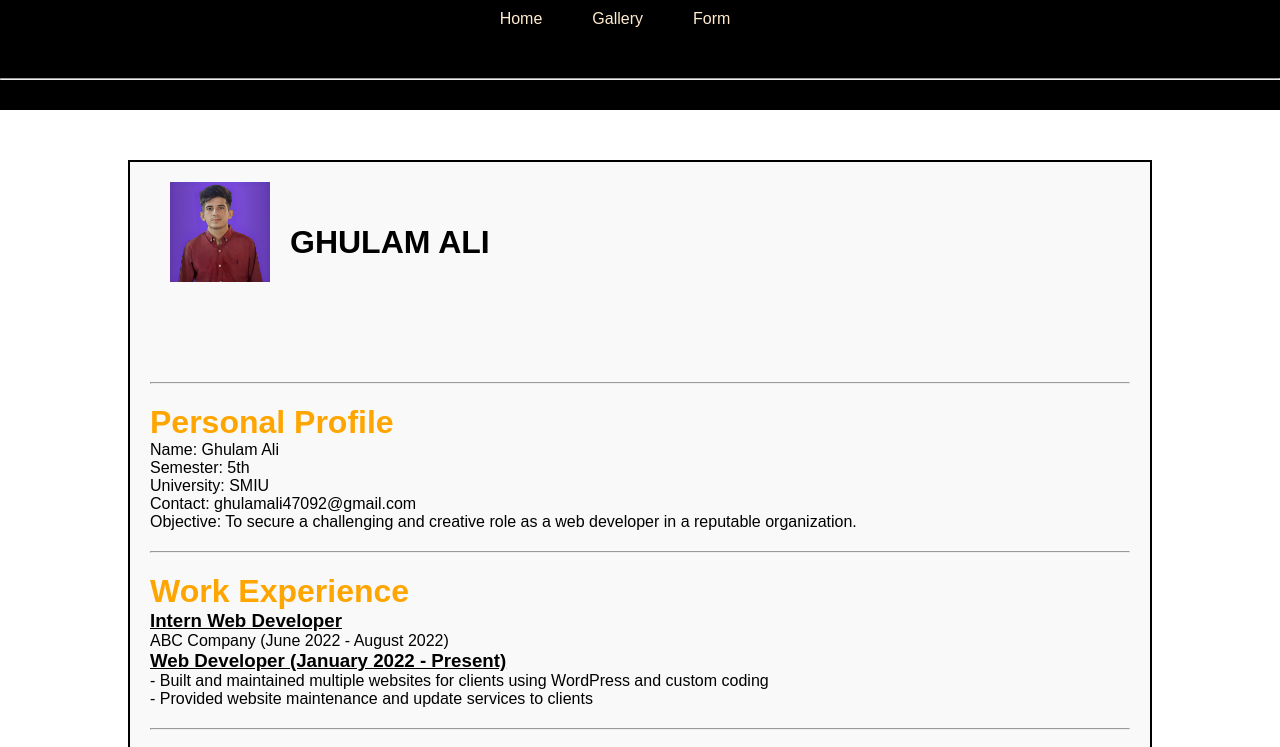
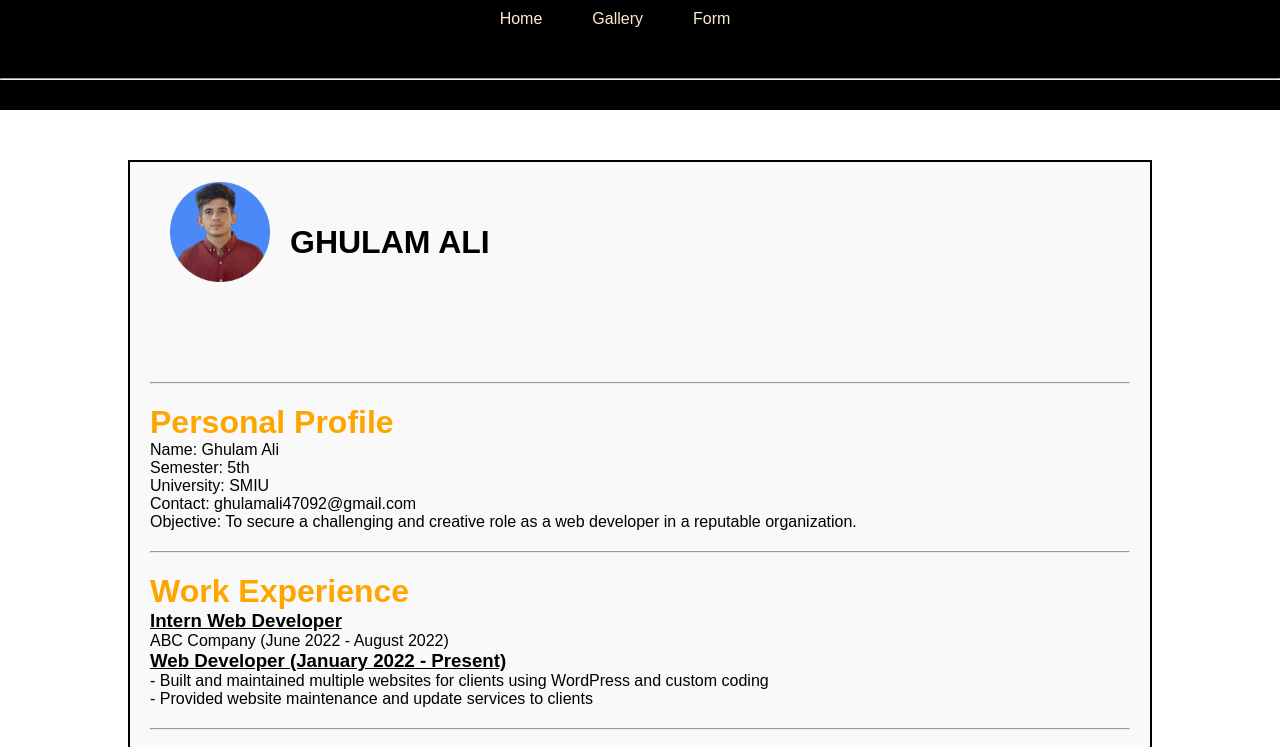
Before and after one commit to ghulamali17/SMIT-Assignment-2, a plain HTML site: page index.html in a window 1280 px wide. Shown: the top 747 px of the page. Drawn offline with Linux system fonts and the light colour scheme.

Commit message:
Update index.html

```diff
--- a/index.html
+++ b/index.html
@@ -19,7 +19,7 @@
 
         <div class="cv">
             <div class="headd">
-                <div class="headdd"><img src="profile-pic (1) (1).png"  height="120px" width="100px" alt="">
+                <div class="headdd"><img src="profile-pic.png"  height="120px" width="100px" alt="">
                     <h1 class="namee">GHULAM ALI</h1></div>
 
             </div>
```
